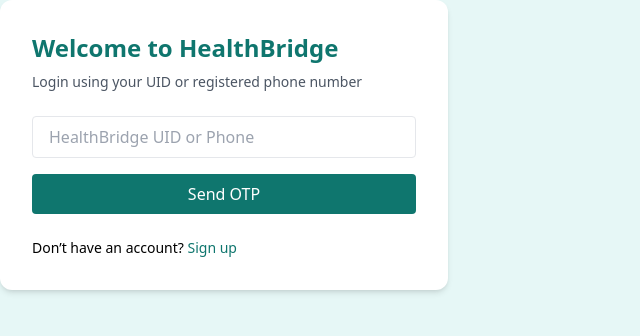
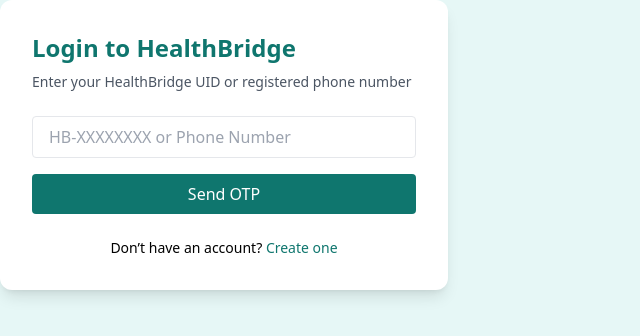
Before and after one commit to durgaprasadml/HealthBridge, a React app in the folder frontend/: page / in a window 1280 px wide. Shown: the top 336 px of the page, without its empty margins (0-640 px from the left). Built offline with nearby package versions, Linux system fonts and the light colour scheme; the HTML template or start-up script is replaced by a standard one.

Commit message:
ui: improved login page layout and validation

```diff
--- a/frontend/src/pages/Login.jsx
+++ b/frontend/src/pages/Login.jsx
@@ -15,36 +15,34 @@ export default function Login() {
     const value = identifier.trim().toUpperCase();
 
     if (!isPhone(value) && !isUid(value)) {
-      setMessage("Enter valid HealthBridge UID or phone number");
+      setMessage("Enter valid HealthBridge UID or 10-digit phone number");
       return;
     }
 
-    try {
-      // ✅ SEND STRING ONLY
-      const res = await sendLoginOtp(value);
+    const res = await sendLoginOtp(value);
 
-      if (res?.message?.includes("OTP sent")) {
-        navigate("/verify-otp", { state: { identifier: value } });
-      } else {
-        setMessage(res.message || "Failed to send OTP");
-      }
-    } catch (err) {
-      setMessage("Server error. Please try again.");
+    if (res?.message?.includes("OTP sent")) {
+      navigate("/verify-otp", {
+        state: { identifier: value },
+      });
+    } else {
+      setMessage(res.message || "Failed to send OTP");
     }
   };
 
   return (
-    <div className="max-w-md bg-white p-8 rounded-xl shadow-md">
+    <div className="w-full max-w-md bg-white rounded-xl shadow-lg p-8">
       <h2 className="text-2xl font-bold text-primary mb-2">
-        Welcome to HealthBridge
+        Login to HealthBridge
       </h2>
-      <p className="text-sm text-gray-600 mb-6">
-        Login using your UID or registered phone number
+
+      <p className="text-gray-600 text-sm mb-6">
+        Enter your HealthBridge UID or registered phone number
       </p>
 
       <input
-        className="w-full border rounded px-4 py-2 mb-4"
-        placeholder="HealthBridge UID or Phone"
+        className="w-full border rounded px-4 py-2 mb-4 focus:outline-none focus:ring-2 focus:ring-primary"
+        placeholder="HB-XXXXXXXX or Phone Number"
         value={identifier}
         onChange={(e) => setIdentifier(e.target.value)}
       />
@@ -60,13 +58,13 @@ export default function Login() {
         <p className="text-red-600 text-sm mt-4">{message}</p>
       )}
 
-      <p className="text-sm mt-6">
+      <p className="text-sm mt-6 text-center">
         Don’t have an account?{" "}
         <span
           onClick={() => navigate("/signup")}
           className="text-primary cursor-pointer font-medium"
         >
-          Sign up
+          Create one
         </span>
       </p>
     </div>
```
